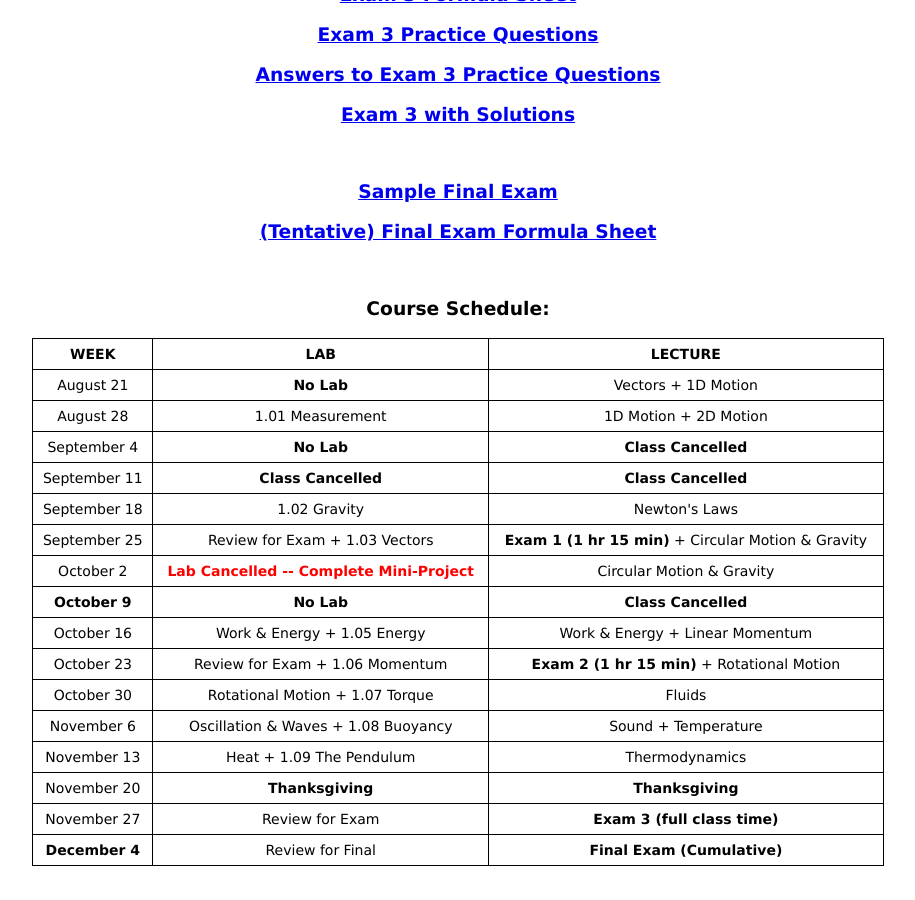
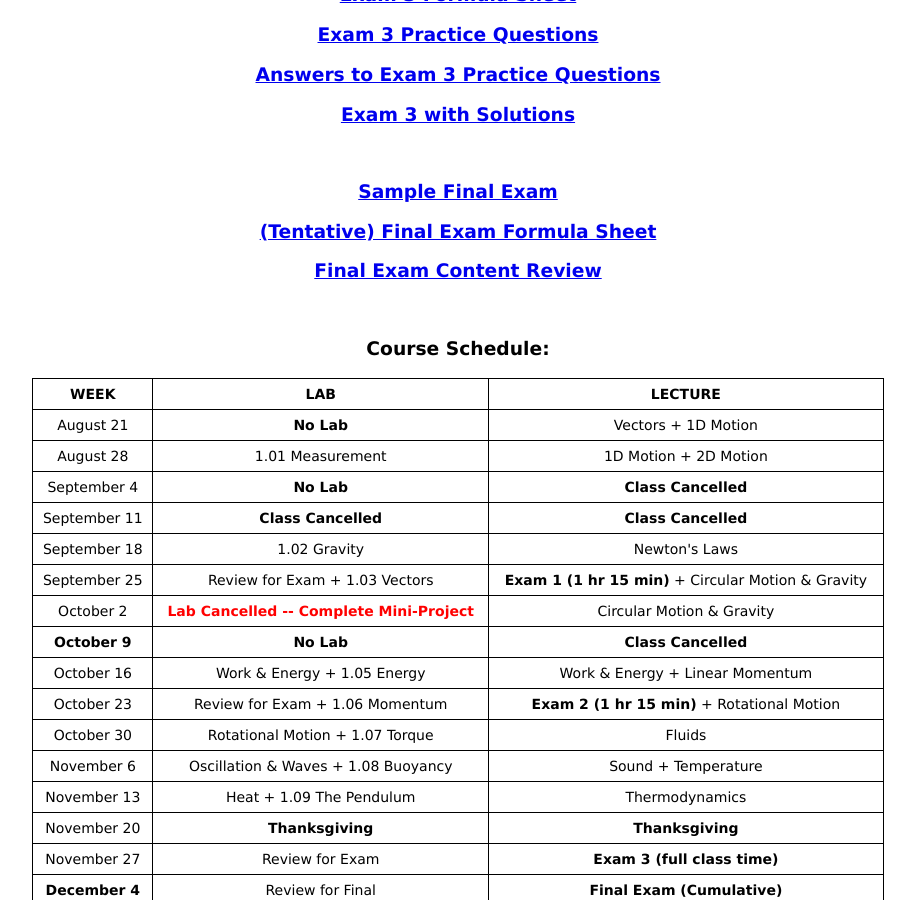
Before and after one commit to dhlaurence/dhlaurence.github.io, a Jekyll site: the page built from teaching/phys2350fall17.html, in a window 1280 px wide and 900 px high, scrolled down 969 px. Shown: the whole window, without its empty margins (182-1097 px from the left). Built offline with Jekyll 4.4.1, drawn with Linux system fonts in a browser that asks for light colours.

Commit message:
Update phys2350fall17.html

```diff
--- a/teaching/phys2350fall17.html
+++ b/teaching/phys2350fall17.html
@@ -96,6 +96,10 @@ title: PHYS2350Fall2017
 
   <h3>
     <center><a target="_blank" href="http://www.blazartheory.com/files/PHYS2350_Fall_2017_Final_Exam_Formula_Sheet.pdf">(Tentative) Final Exam Formula Sheet</a></center>
+  </h3>
+
+  <h3>
+    <center><a target="_blank" href="http://www.blazartheory.com/files/PHYS2350_Fall_2017_Final_Exam_Review.pdf">Final Exam Content Review</a></center>
   </h3>
 
   <br>
```
